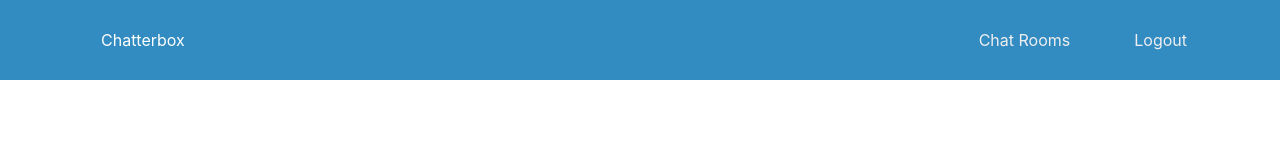
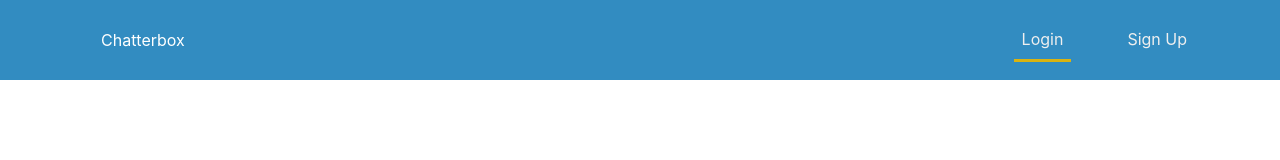
Before and after one commit to olaborde/chatApp, an Angular app: page /login in a window 1280 px wide. Shown: the top 160 px of the page. Built offline with nearby package versions, Linux system fonts and the light colour scheme.

Commit message:
ngIf to false testing

```diff
--- a/src/app/components/navbar/navbar.component.html
+++ b/src/app/components/navbar/navbar.component.html
@@ -2,7 +2,7 @@
   <div class="container">
     <span class="navbar brand">Chatterbox</span>
     <div class="page-links">
-      <ul class="navbar-nav" *ngIf="true else loggedOut">
+      <ul class="navbar-nav" *ngIf="false else loggedOut">
         <li class="nav-item">
           <a routerLink="/chat" routerLinkActive="active" class="nav-link">Chat Rooms</a>
         </li>
```
